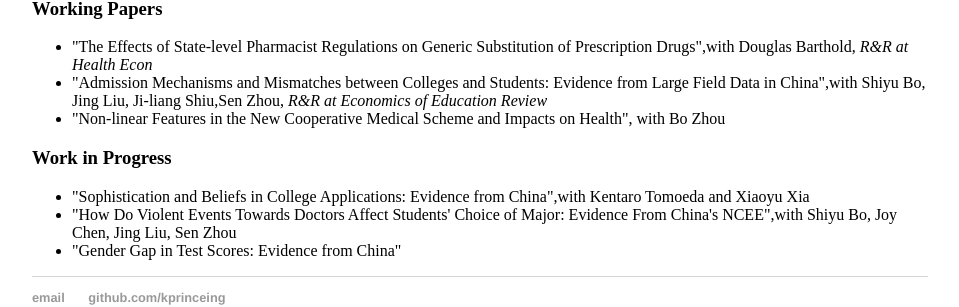
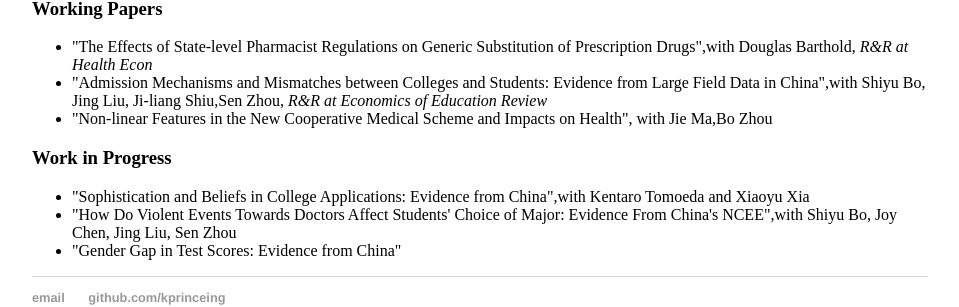
Before and after one commit to kprinceing/kprinceing.github.io, a Jekyll site: the page built from research.html, in a window 1280 px wide. Shown: the part 162-469 px from the top of the page, without its empty margins (160-1119 px from the left). Built offline with Jekyll 4.4.1, drawn with Linux system fonts in a browser that asks for light colours.

Commit message:
Update research.html

```diff
--- a/research.html
+++ b/research.html
@@ -8,7 +8,7 @@
 	<ul>
 		<li> "The Effects of State-level Pharmacist Regulations on Generic Substitution of Prescription Drugs",with Douglas Barthold, <i>R&R at Health Econ</i></li>
                 <li> "Admission Mechanisms and Mismatches between Colleges and Students: Evidence from Large Field Data in China",with Shiyu Bo, Jing Liu, Ji-liang Shiu,Sen Zhou, <i>R&R at Economics of Education Review</i></li>
-		<li> "Non-linear Features in the New Cooperative Medical Scheme and Impacts on Health", with Bo Zhou</li>
+		<li> "Non-linear Features in the New Cooperative Medical Scheme and Impacts on Health", with Jie Ma,Bo Zhou </li>
 </ul>
 
 	<h3>Work in Progress</h3>
```
